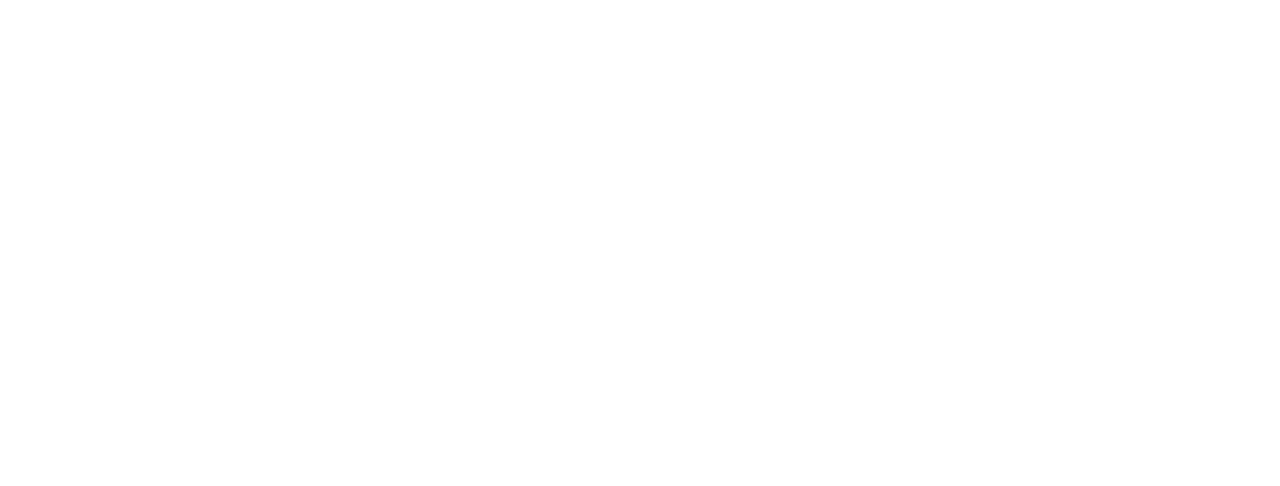
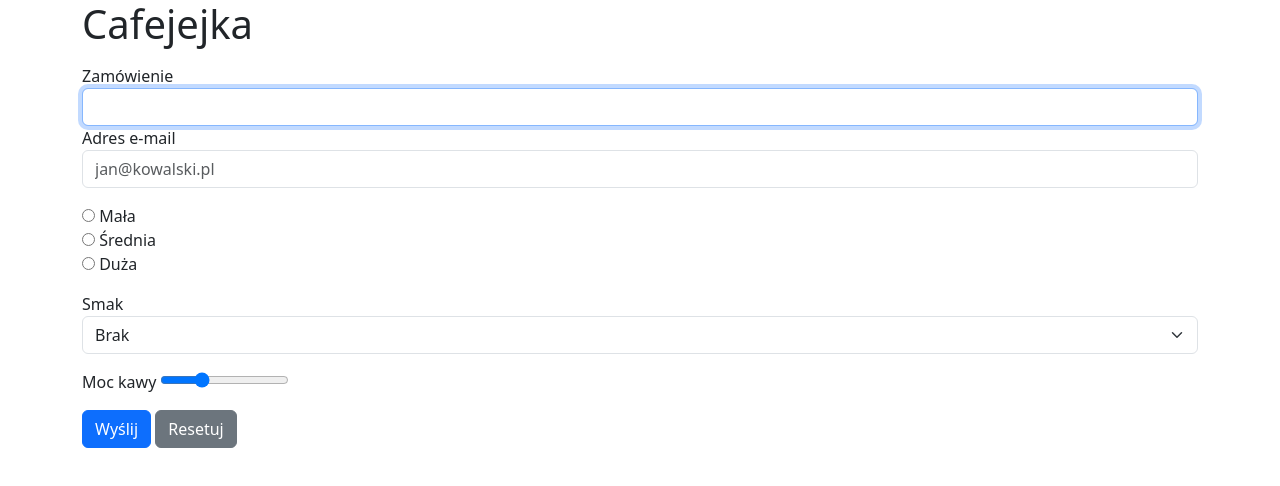
Before and after one commit to JackS86/Cafejka, a plain HTML site: page index.html in a window 1280 px wide. Drawn offline with nearby package versions, Linux system fonts and the light colour scheme.

Commit message:
Bootstrap first steps

```diff
--- a/index.html
+++ b/index.html
@@ -7,11 +7,63 @@
     <link rel="stylesheet" href="//cdnjs.cloudflare.com/ajax/libs/bootstrap/5.3.1/css/bootstrap.min.css">
 
 </head>
-<body>
-
+<body class="container">
+    <header>
+        <h1>Cafejejka</h1>
+    </header>
+    <section>
+        <div class="panel panel-default">
+            <div class="panel-body">
+                <form data-zamówienie="formularz">
+                    <div class="form-group mt-3">
+                    <label for="zamówienieKawy">Zamówienie</label>
+                    <input class="form-control" name="kawa" id="zamówienieKawy" autofocus>
+                </div>
+                <div class="form-group mb-3">
+                    <label for="daneEmail">Adres e-mail</label>
+                    <input class="form-control" type="email" name="adresEmail"
+                    id="daneEmail" value="" placeholder="jan@kowalski.pl">
+                </div>
+                <div class="radio">
+                    <label>
+                        <input type="radio" name="welkość" value="mała">
+                        Mała
+                    </label>
+                </div>
+                <div class="radio">
+                    <label>
+                        <input type="radio" name="welkość" value="średnia">
+                        Średnia
+                    </label>
+                </div>
+                <div class="radio mb-3">
+                    <label>
+                        <input type="radio" name="welkość" value="duża">
+                        Duża
+                    </label>
+                </div>
+                <div class="form-group mb-3">
+                    <label for="smakKawy">Smak</label>
+                    <select id="smakKawy" class="form-select"  name="smak" aria-label="Default select example">
+                        <option value="">Brak</option>
+                        <option value="karmelowelove">karmelowelove</option>
+                        <option value="migdałowy">migdałowy</option>
+                        <option value="czekoladowy">czekoladowy</option>
+</select>
+                </div>
+                <div class="form-group mb-3">
+                    <label for="mocKawy">Moc kawy</label>
+                    <input name ="moc" id="mocKawy" type="range" value="30">
+                </div>
+                <button type="submit" class="btn btn-primary">Wyślij</button>
+                <button type="reset" class="btn btn-secondary">Resetuj</button>
+                </form>
+            </div>
+        </div>
+    </section>
     <script src="skrypty/bazadanych.js"></script>
     <script src="skrypty/furgonetka.js"></script>
     <script src="skrypty/main.js"></script>
-    <script src="skrypty/space.js"></script>
+
 </body>
 </html>
```
